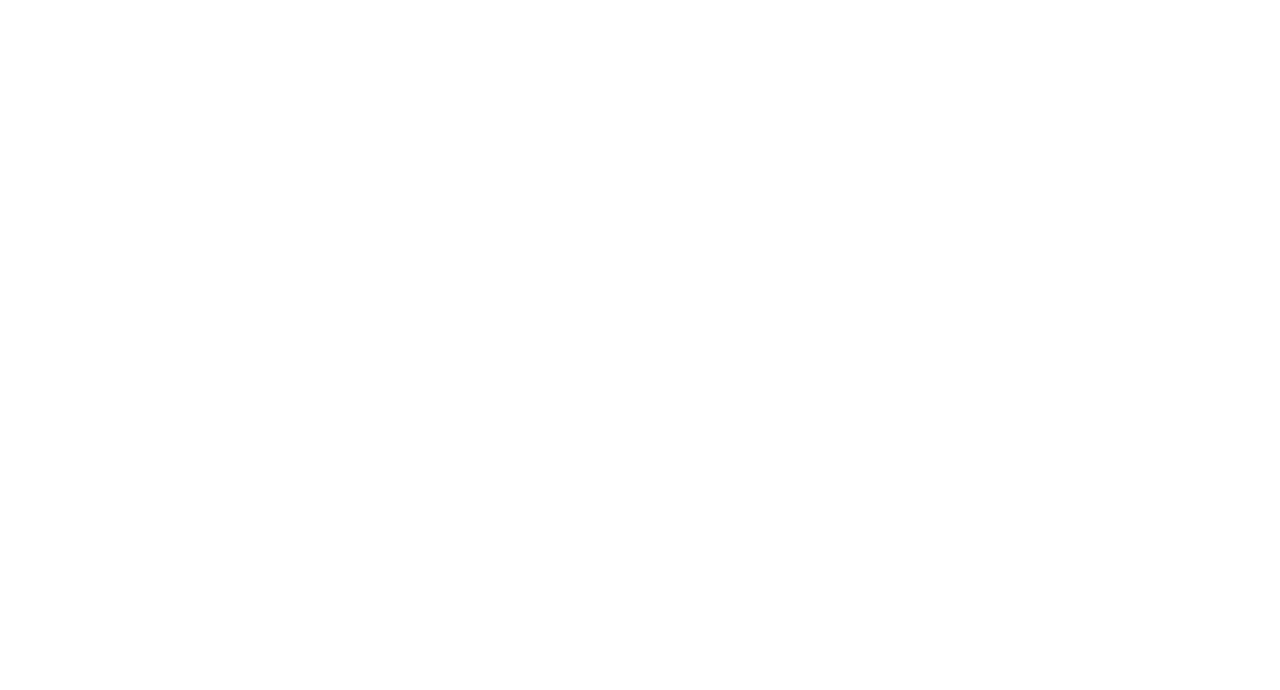
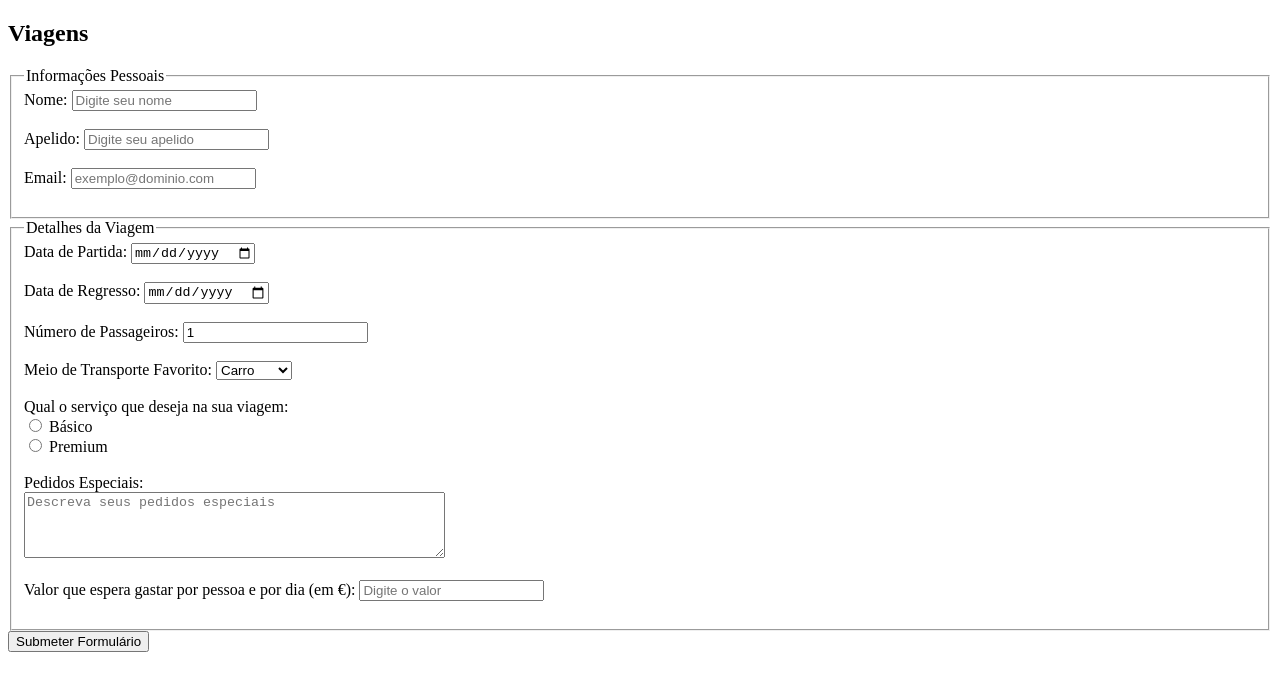
Before and after one commit to rei-deus-todo-poderoso/Alexandre-Miguel.github.io, a plain HTML site: page lab3/viagens.html in a window 1280 px wide. Drawn offline with Linux system fonts and the light colour scheme.

Commit message:
lab3done

```diff
--- a/lab3/viagens.html
+++ b/lab3/viagens.html
@@ -0,0 +1,55 @@
+<!DOCTYPE html>
+<html lang="en">
+<head>
+    <meta charset="UTF-8">
+    <meta name="viewport" content="width=device-width, initial-scale=1.0">
+    <title>Viagens</title>
+</head>
+<body>
+    <h2>Viagens</h2>
+    <form method="post" action="https://postman-echo.com/post">
+        <fieldset>
+            <legend>Informações Pessoais</legend>
+
+            <label for="nome">Nome:</label>
+            <input type="text" id="nome" name="nome" placeholder="Digite seu nome" required><br><br>
+
+            <label for="apelido">Apelido:</label>
+            <input type="text" id="apelido" name="apelido" placeholder="Digite seu apelido"><br><br>
+
+            <label for="email">Email:</label>
+            <input type="email" id="email" name="email" placeholder="exemplo@dominio.com" required><br><br>
+        </fieldset>
+        <fieldset>
+            <legend>Detalhes da Viagem</legend>
+
+            <label for="datapartida">Data de Partida:</label>
+            <input type="date" id="datapartida" name="datapartida" required><br><br>
+
+            <label for="dataregresso">Data de Regresso:</label>
+            <input type="date" id="dataregresso" name="dataregresso"><br><br>
+
+            <label for="passageiros">Número de Passageiros:</label>
+            <input type="number" id="passageiros" name="passageiros" min="1" value="1"><br><br>
+
+            <label for="transporte">Meio de Transporte Favorito:</label>
+            <select id="transporte" name="transporte">
+                <option value="carro">Carro</option>
+                <option value="comboio">Comboio</option>
+                <option value="aviao">Avião</option>
+                <option value="outros">Outros</option>
+            </select><br><br>
+            <label>Qual o serviço que deseja na sua viagem:</label><br>
+                <input type="radio" id="basico" name="servico" value="basico" required>
+                <label for="basico">Básico</label><br>
+                <input type="radio" id="premium" name="servico" value="premium">
+                <label for="premium">Premium</label><br><br>
+                <label for="pedidos">Pedidos Especiais:</label><br>
+                <textarea id="pedidos" name="pedidos" rows="4" cols="50" placeholder="Descreva seus pedidos especiais"></textarea><br><br>
+                <label for="valor">Valor que espera gastar por pessoa e por dia (em €):</label>
+                <input type="number" id="valor" name="valor" min="0" step="0.01" placeholder="Digite o valor"><br><br>
+            </fieldset>
+            <input type="submit" value="Submeter Formulário">
+    </form>
+</body>
+</html>
```
Also changed, not shown: lab3/index.html (+18 -0 lines), lab3/info.html (+11 -0 lines), lab3/local.html (+11 -0 lines), lab3/multimedia.html (+19 -0 lines), lab3/quizz.html (+4 -5 lines), lab3/images/lab3image1.jpg (added), lab3/images/lab3image2.jpg (added), lab3/images/multimedia1.jpg (added), lab3/images/multimedia2.jpg (added).
